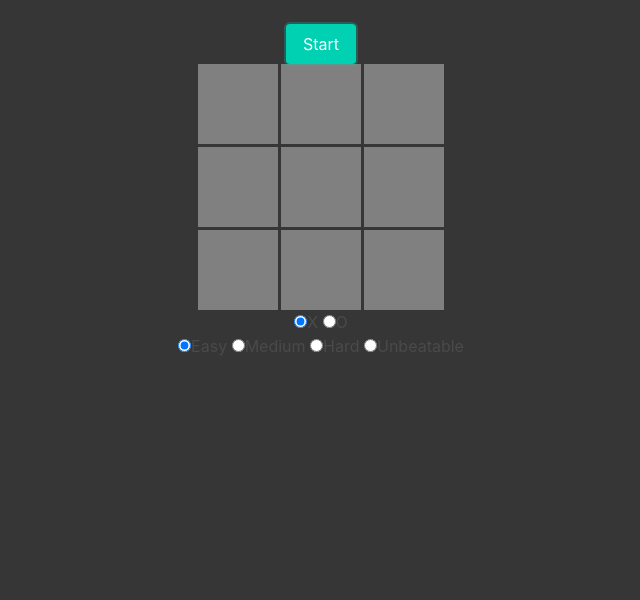
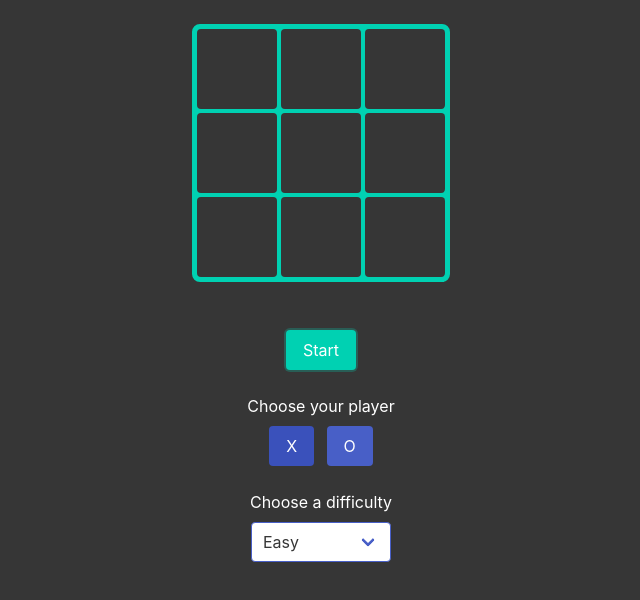
Before and after one commit to StuCM/Tik-Tak-Toe, a website: page index.html in a window 1280 px wide. Both pictures are taken after a click on the button "Start Game". Shown: the whole page, without its empty margins (319-959 px from the left). Drawn offline with nearby package versions, Linux system fonts and the light colour scheme.

Commit message:
styling added

```diff
--- a/index.html
+++ b/index.html
@@ -8,20 +8,25 @@
 </head>
 <body>
     <main class="has-background-dark background is-fullheight">
-        <button id="startGame" class="button is-primary mr-auto ml-auto mt-5">Start Game</button>
-        <div class="board-container">
+        <div class="board-container mt-5">
         </div>
-        <div id="messageContainer"></div>
-        <div id="player-selection">
-            <input type="radio" name="player-selection" value="X" checked>X
-            <input type="radio" name="player-selection" value="O">O
+        <div class="has-text-white is-large mt-5" id="messageContainer"></div>
+        <button id="startGame" class="button is-primary mr-auto ml-auto mt-5 mb-5">Start Game</button>
+        <p class="has-text-white mb-2" >Choose your player</p>
+        <div id="player-selection" class="mb-5">
+            <input class="button is-link is-active" type="button" name="player-selection" value="X" checked>
+            <input class="ml-2 button is-link" type="button" name="player-selection" value="O">
         </div>
-        <div id="difficulty">
-            <input type="radio" name="difficulty" value="easy" checked>Easy
-            <input type="radio" name="difficulty" value="medium">Medium
-            <input type="radio" name="difficulty" value="hard">Hard
-            <input type="radio" name="difficulty" value="unbeatable">Unbeatable
+        <label class="has-text-white mb-2" for="difficulty">Choose a difficulty</label>
+        <div class="select is-link">
+            <select name="difficulty" id="difficulty">
+                <option value="easy" selected>Easy</option>
+                <option value="medium">Medium</option>
+                <option value="hard">Hard</option>
+                <option value="unbeatable">Unbeatable</option>
+            </select>
         </div>
+
 
     </main>
     <script src="main.js"></script>
--- a/main.js
+++ b/main.js
@@ -208,18 +208,13 @@ const DisplayController = (() => {
     }
 
 
-    const getDifficultyInputs = () => document.querySelectorAll('input[name="difficulty"]')
+    const getDifficultySelector = document.getElementById('difficulty')
 
     const getDifficulty = () => {
-        const difficulty = getDifficultyInputs()
-        for(input of difficulty) {
-            if(input.checked) {
-                return input.value;
-            }
-        }
-        return null;
+        console.log("diff", getDifficultySelector.value)
+        return getDifficultySelector.value;
     }
-    return { createBoard, getBoard, getCell, getPlayerSelection, getDifficulty, getDifficultyInputs }
+    return { createBoard, getBoard, getCell, getPlayerSelection, getDifficulty}
 })();
 
 const GameController = (() => {
@@ -237,14 +232,11 @@ const GameController = (() => {
         }
     }
     //set default difficulty
-    let difficulty = DisplayController.getDifficulty();
+    let difficulty = "easy";
     //initialise ai
     let ai;
     let turn = 1;
     let _currentPlayer;
-    //add listeners for the difficulty selection
-    let diffInputs = DisplayController.getDifficultyInputs()
-    for(input of diffInputs) { input.addEventListener("click", (event) => { difficulty = event.target.value })}
     const boardContainer = DisplayController.getBoard();
     let hasWon = false;
 
@@ -252,8 +244,10 @@ const GameController = (() => {
     const runGame = () => {
         DisplayController.createBoard();
         let playerSelection = DisplayController.getPlayerSelection();
+        difficulty = DisplayController.getDifficulty();
         assignPlayer(playerSelection);
         ai = AiController(player1, player2)
+        boardContainer.classList.add("active");
         boardContainer.addEventListener("click", playerTurn)
         startButton.textContent = "Reset"
         startButton.addEventListener("click", () => resetGame());
@@ -311,6 +305,7 @@ const GameController = (() => {
         let board = GameBoard.getBoard();
         while(!signPlaced){
             bestMove = ai.aiMove(difficulty)
+            console.log("best move", bestMove, difficulty)
             if(board[bestMove.index] !== player2.getSign && board[bestMove.index] !== player1.getSign){
                 GameBoard.placeSign(_currentPlayer.getSign, bestMove.index);
                 signPlaced = true;
--- a/stylesheets/styles.scss
+++ b/stylesheets/styles.scss
@@ -14,11 +14,23 @@
     display:grid;
     grid-template-columns: repeat(3, 80px);
     grid-template-rows: repeat(3, 80px);
-    gap: 3px;
+    gap: 4px;
+    border-radius: 8px;
+}
+
+.board-container.active {
+    background-color: #00d1b2;
+    border: 5px solid #00d1b2;
 }
 
 .cell {
-    background: grey;
+    background: #363636;
     height: 100%;
     width: 100%;
+    display: flex;
+    font-size: 3rem;
+    color: white;
+    justify-content: center;
+    align-items: center;
+    border-radius: 4px;
 }
```
Also changed, not shown: stylesheets/styles.css, 1 other file.
